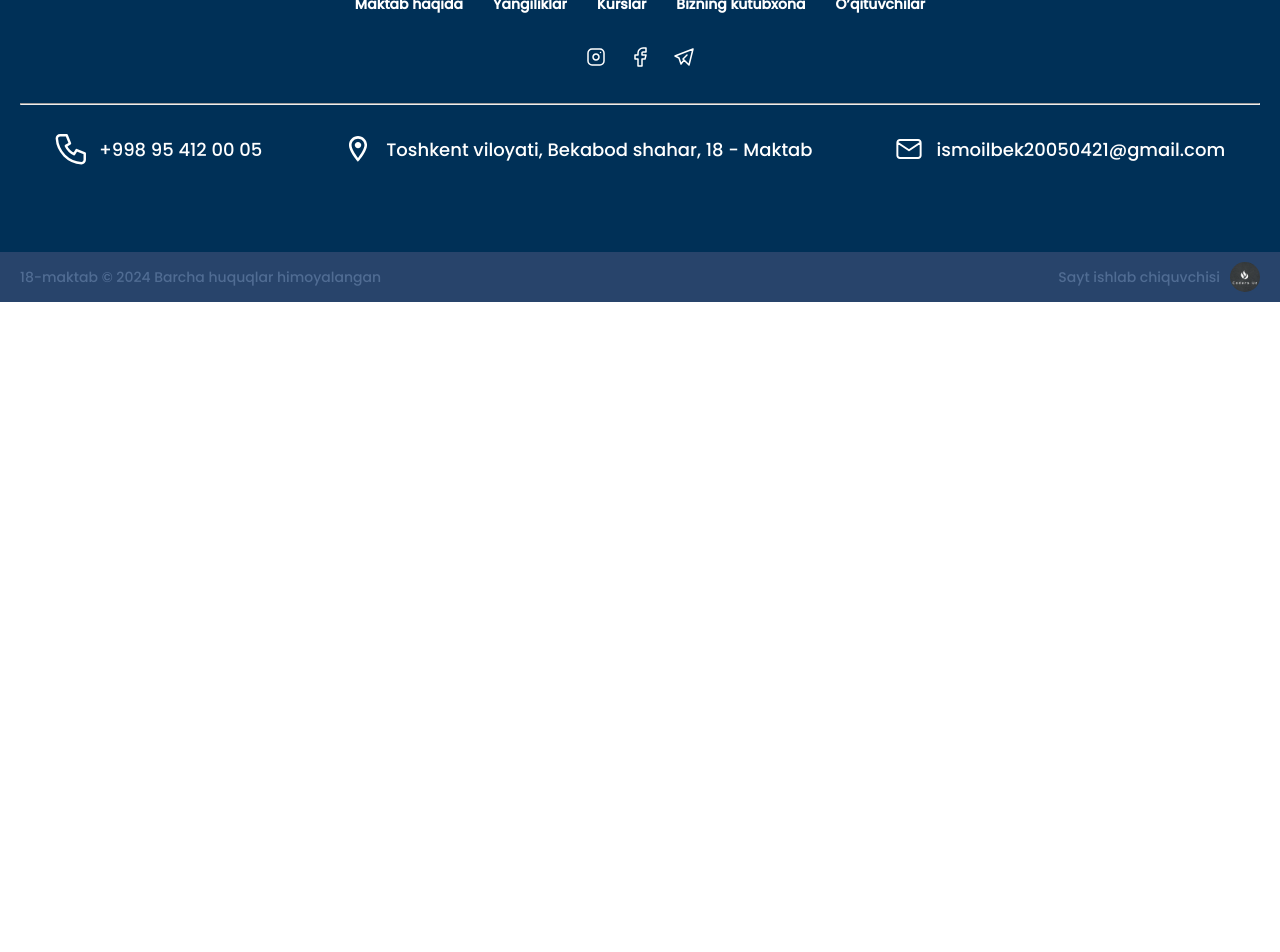
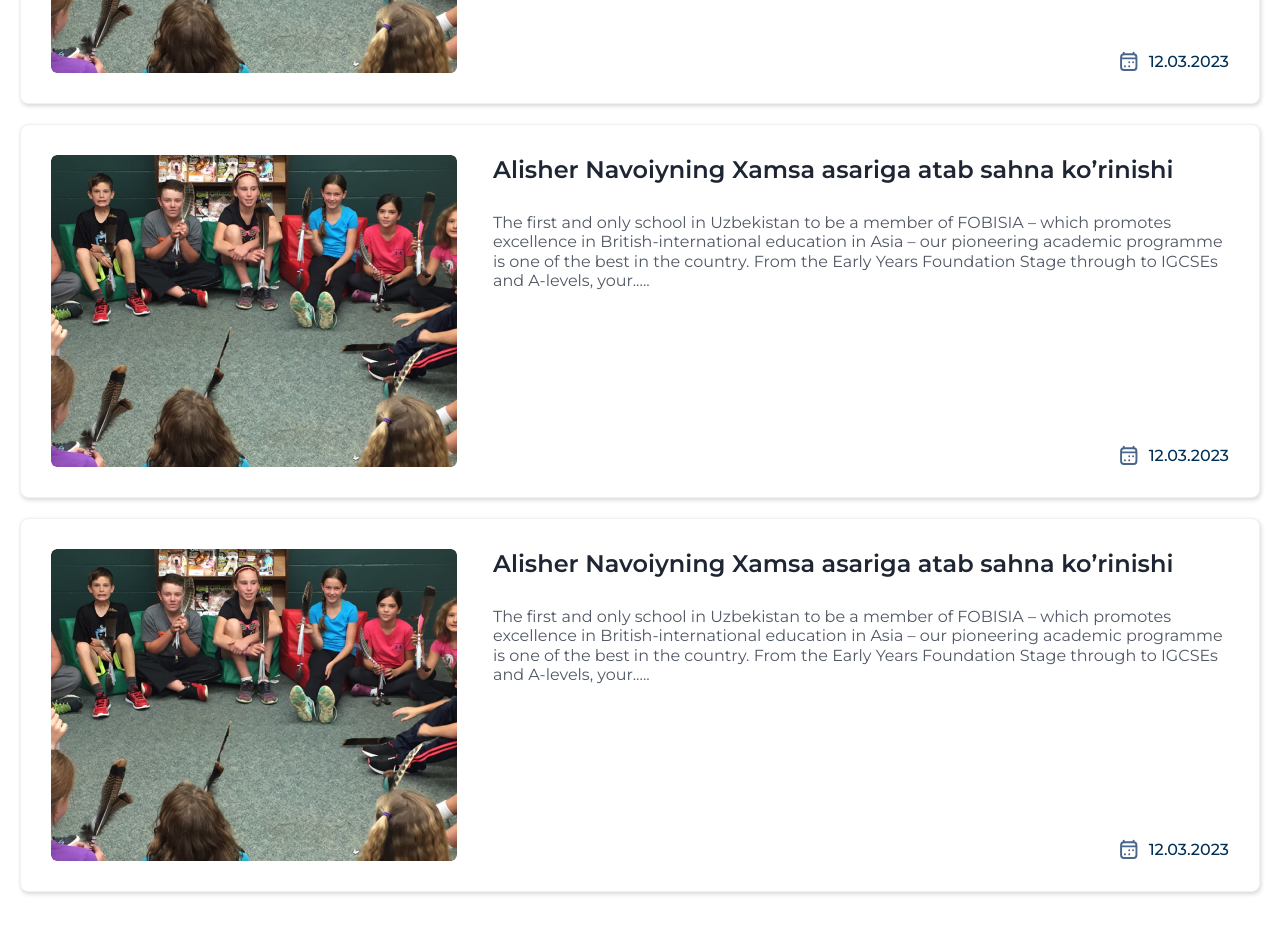
Before and after one commit to IsmoilAbdujalilov/Bekabad-School-18, a React (Vite) app: page /pages/Events in a window 1280 px wide. Shown: the part 1180-2132 px from the top of the page. Before the commit the page ends 1482 px from the top, so only its background shows below. Built offline with nearby package versions, Linux system fonts and the light colour scheme.

Commit message:
feat: Added events page

```diff
--- a/src/assets/images/png/courses/index.ts
+++ b/src/assets/images/png/courses/index.ts
@@ -1,5 +1,6 @@
 import CourseImage1 from "./course-image-1.png";
 import CourseImage2 from "./course-image-2.png";
 import CourseImage3 from "./course-image-3.png";
+import CourseImage4 from "./course-image-4.png";
 
-export { CourseImage1, CourseImage2, CourseImage3 };
+export { CourseImage1, CourseImage2, CourseImage3, CourseImage4 };
--- a/src/assets/images/png/index.ts
+++ b/src/assets/images/png/index.ts
@@ -1,4 +1,4 @@
-import { CourseImage1 } from "./courses";
+import { CourseImage1, CourseImage4 } from "./courses";
 import SchoolAboutImage from "./school-about.png";
 
-export { SchoolAboutImage, CourseImage1 };
+export { SchoolAboutImage, CourseImage1, CourseImage4 };
--- a/src/assets/sass/components/_events.scss
+++ b/src/assets/sass/components/_events.scss
@@ -0,0 +1,95 @@
+.school-events {
+  padding: {
+    top: 40px;
+    bottom: 50px;
+  }
+
+  &__calendar {
+    gap: 8px;
+    display: flex;
+    align-items: center;
+    justify-content: flex-end;
+
+    &-date {
+      font-size: 16px;
+      color: #003057;
+      font-weight: 500;
+      line-height: 19.5px;
+      font-family: "Montserrat", sans-serif;
+    }
+  }
+
+  &__item {
+    gap: 36px;
+    display: flex;
+    padding: 30px;
+    border-radius: 8px;
+    margin-bottom: 20px;
+    align-items: space-between;
+    border: 1px solid #f1f1f1;
+    background-color: #ffffff;
+    box-shadow: 1px 2px 4px 0px #00000029;
+
+    @include lg {
+      gap: 18px;
+      flex-direction: column;
+    }
+
+    @include sm {
+      padding: 15px;
+    }
+
+    &-img {
+      height: 312px;
+      max-width: 406px;
+      object-fit: cover;
+      border-radius: 6px;
+
+      @include lg {
+        max-width: 100%;
+      }
+
+      @include sm {
+        height: 275px;
+      }
+    }
+  }
+
+  &__box {
+    display: flex;
+    flex-direction: column;
+    justify-content: space-between;
+  }
+
+  &__content {
+    @include lg {
+      margin-bottom: 15px;
+    }
+
+    &-title {
+      font-size: 24px;
+      color: #1f2633;
+      font-weight: 600;
+      margin-bottom: 28px;
+      line-height: 29.26px;
+      font-family: "Montserrat", sans-serif;
+
+      @include sm {
+        font-size: 22px;
+        margin-bottom: 14px;
+      }
+    }
+
+    &-description {
+      font-size: 16px;
+      color: #515865;
+      font-weight: 400;
+      line-height: 19.5px;
+      font-family: "Montserrat", sans-serif;
+
+      @include sm {
+        font-size: 14px;
+      }
+    }
+  }
+}
--- a/src/pages/Events.tsx
+++ b/src/pages/Events.tsx
@@ -1,10 +1,8 @@
-import { Autoplay, Navigation } from "swiper/modules";
-import { Swiper, SwiperSlide } from "swiper/react";
-import { CourseImage1 } from "../assets/images/png";
-import { HeroBigImage2, HeroBigImage3 } from "../assets/images/jpg";
+import { HeroBigImage3 } from "../assets/images/jpg";
+import { CourseImage4 } from "../assets/images/png";
+import { Calendar } from "../assets/images/svg";
 import { BackgroundHeroImg, Button } from "../components";
 import { Link, useLocation, useNavigate } from "react-router-dom";
-import { CourseImage2, CourseImage3 } from "../assets/images/png/courses";
 
 const AdditionLessons = () => {
   const location = useLocation();
@@ -42,10 +40,7 @@ const AdditionLessons = () => {
     | "school-courses-content__item-button school-courses-content__item-button--active"
     | "school-courses-content__item-button";
 
-  // Example of using this function type
   const getClassName: ItemClassNameFunction = ({ isActive }: any) => {
-    console.log(isActive);
-
     if (isActive) {
       return "school-courses-content__item-button school-courses-content__item-button--active";
     } else {
@@ -61,7 +56,7 @@ const AdditionLessons = () => {
         title="Bizning maktab o’quvchilari bo’sh vaqtlaridan unumli foydalanishadi"
       />
 
-      <section className="school-courses-content">
+      <section className="school-events">
         <div className="container">
           <ul className="school-courses-content__list">
             {buttonData.length > 0 &&
@@ -91,6 +86,135 @@ const AdditionLessons = () => {
               To'garaklar
             </Link>
           </span>
+
+          <ul className="school-events__list">
+            <li className="school-events__item">
+              <img
+                width={406}
+                height={312}
+                alt="course image"
+                src={CourseImage4}
+                className="school-events__item-img"
+              />
+              <div className="school-events__box">
+                <div className="school-events__content">
+                  <h2 className="school-events__content-title">
+                    Alisher Navoiyning Xamsa asariga atab sahna ko’rinishi
+                  </h2>
+                  <p className="school-events__content-description">
+                    The first and only school in Uzbekistan to be a member of
+                    FOBISIA – which promotes excellence in British-international
+                    education in Asia – our pioneering academic programme is one
+                    of the best in the country. From the Early Years Foundation
+                    Stage through to IGCSEs and A-levels, your.....
+                  </p>
+                </div>
+                <span className="school-events__calendar">
+                  <svg
+                    fill="none"
+                    width="24"
+                    height="24"
+                    viewBox="0 0 24 25"
+                    xmlns="http://www.w3.org/2000/svg"
+                  >
+                    <path
+                      stroke="#49658C"
+                      stroke-width="2"
+                      stroke-linecap="round"
+                      stroke-linejoin="round"
+                      d="M7.75 18.1073V18.0299M12.25 18.1073V18.0299M12.25 13.9157V13.8383M16.25 13.9157V13.8383M4.75 9.80134H18.75M6.55952 3.88708V5.43012M16.75 3.88708V5.42993M16.75 5.42993H6.75C5.09315 5.42993 3.75 6.81145 3.75 8.51563V18.8014C3.75 20.5056 5.09315 21.8871 6.75 21.8871H16.75C18.4069 21.8871 19.75 20.5056 19.75 18.8014L19.75 8.51563C19.75 6.81145 18.4069 5.42993 16.75 5.42993Z"
+                    />
+                  </svg>
+
+                  <p className="school-events__calendar-date">12.03.2023</p>
+                </span>
+              </div>
+            </li>
+            <li className="school-events__item">
+              <img
+                width={406}
+                height={312}
+                alt="course image"
+                src={CourseImage4}
+                className="school-events__item-img"
+              />
+              <div className="school-events__box">
+                <div className="school-events__content">
+                  <h2 className="school-events__content-title">
+                    Alisher Navoiyning Xamsa asariga atab sahna ko’rinishi
+                  </h2>
+                  <p className="school-events__content-description">
+                    The first and only school in Uzbekistan to be a member of
+                    FOBISIA – which promotes excellence in British-international
+                    education in Asia – our pioneering academic programme is one
+                    of the best in the country. From the Early Years Foundation
+                    Stage through to IGCSEs and A-levels, your.....
+                  </p>
+                </div>
+                <span className="school-events__calendar">
+                  <svg
+                    fill="none"
+                    width="24"
+                    height="24"
+                    viewBox="0 0 24 25"
+                    xmlns="http://www.w3.org/2000/svg"
+                  >
+                    <path
+                      stroke="#49658C"
+                      stroke-width="2"
+                      stroke-linecap="round"
+                      stroke-linejoin="round"
+                      d="M7.75 18.1073V18.0299M12.25 18.1073V18.0299M12.25 13.9157V13.8383M16.25 13.9157V13.8383M4.75 9.80134H18.75M6.55952 3.88708V5.43012M16.75 3.88708V5.42993M16.75 5.42993H6.75C5.09315 5.42993 3.75 6.81145 3.75 8.51563V18.8014C3.75 20.5056 5.09315 21.8871 6.75 21.8871H16.75C18.4069 21.8871 19.75 20.5056 19.75 18.8014L19.75 8.51563C19.75 6.81145 18.4069 5.42993 16.75 5.42993Z"
+                    />
+                  </svg>
+
+                  <p className="school-events__calendar-date">12.03.2023</p>
+                </span>
+              </div>
+            </li>
+            <li className="school-events__item">
+              <img
+                width={406}
+                height={312}
+                alt="course image"
+                src={CourseImage4}
+                className="school-events__item-img"
+              />
+              <div className="school-events__box">
+                <div className="school-events__content">
+                  <h2 className="school-events__content-title">
+                    Alisher Navoiyning Xamsa asariga atab sahna ko’rinishi
+                  </h2>
+                  <p className="school-events__content-description">
+                    The first and only school in Uzbekistan to be a member of
+                    FOBISIA – which promotes excellence in British-international
+                    education in Asia – our pioneering academic programme is one
+                    of the best in the country. From the Early Years Foundation
+                    Stage through to IGCSEs and A-levels, your.....
+                  </p>
+                </div>
+                <span className="school-events__calendar">
+                  <svg
+                    fill="none"
+                    width="24"
+                    height="24"
+                    viewBox="0 0 24 25"
+                    xmlns="http://www.w3.org/2000/svg"
+                  >
+                    <path
+                      stroke="#49658C"
+                      stroke-width="2"
+                      stroke-linecap="round"
+                      stroke-linejoin="round"
+                      d="M7.75 18.1073V18.0299M12.25 18.1073V18.0299M12.25 13.9157V13.8383M16.25 13.9157V13.8383M4.75 9.80134H18.75M6.55952 3.88708V5.43012M16.75 3.88708V5.42993M16.75 5.42993H6.75C5.09315 5.42993 3.75 6.81145 3.75 8.51563V18.8014C3.75 20.5056 5.09315 21.8871 6.75 21.8871H16.75C18.4069 21.8871 19.75 20.5056 19.75 18.8014L19.75 8.51563C19.75 6.81145 18.4069 5.42993 16.75 5.42993Z"
+                    />
+                  </svg>
+
+                  <p className="school-events__calendar-date">12.03.2023</p>
+                </span>
+              </div>
+            </li>
+          </ul>
         </div>
       </section>
     </section>
```
Also changed, not shown: src/assets/images/png/courses/course-image-4.png (added).
